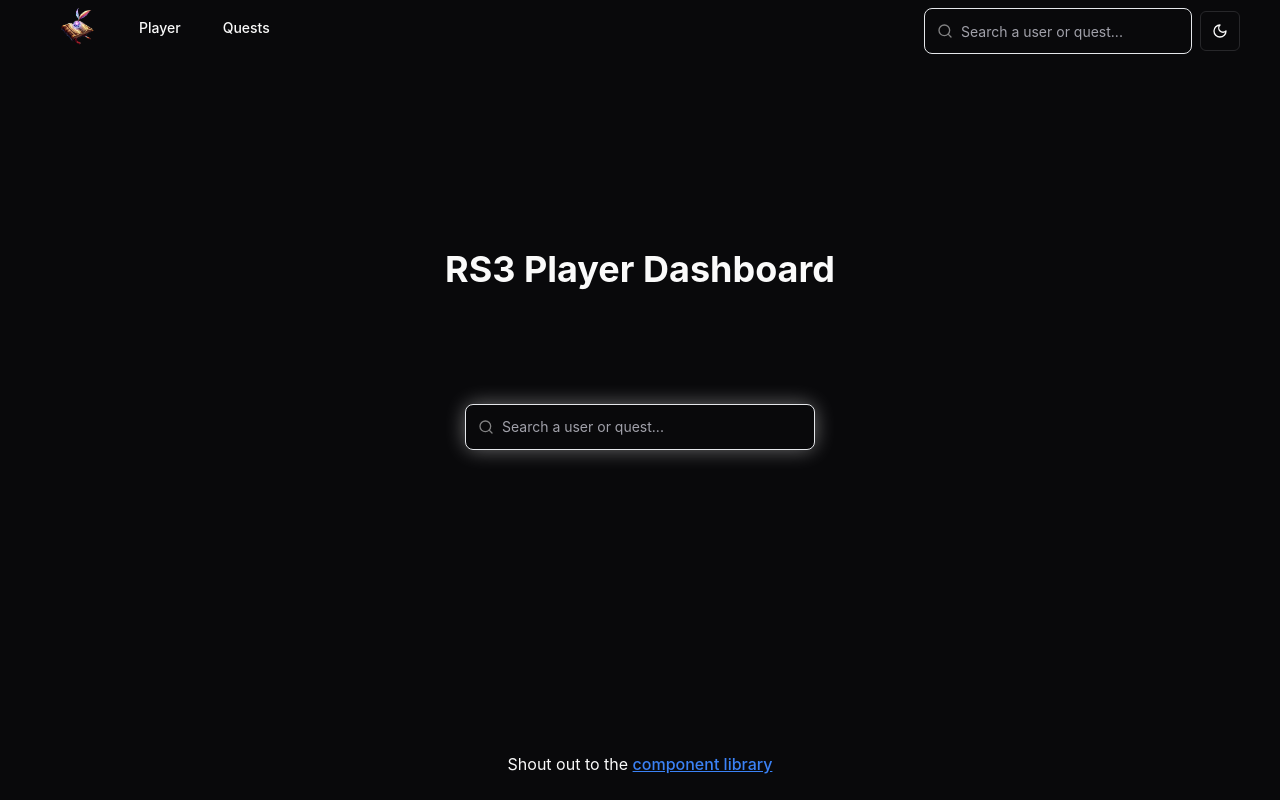
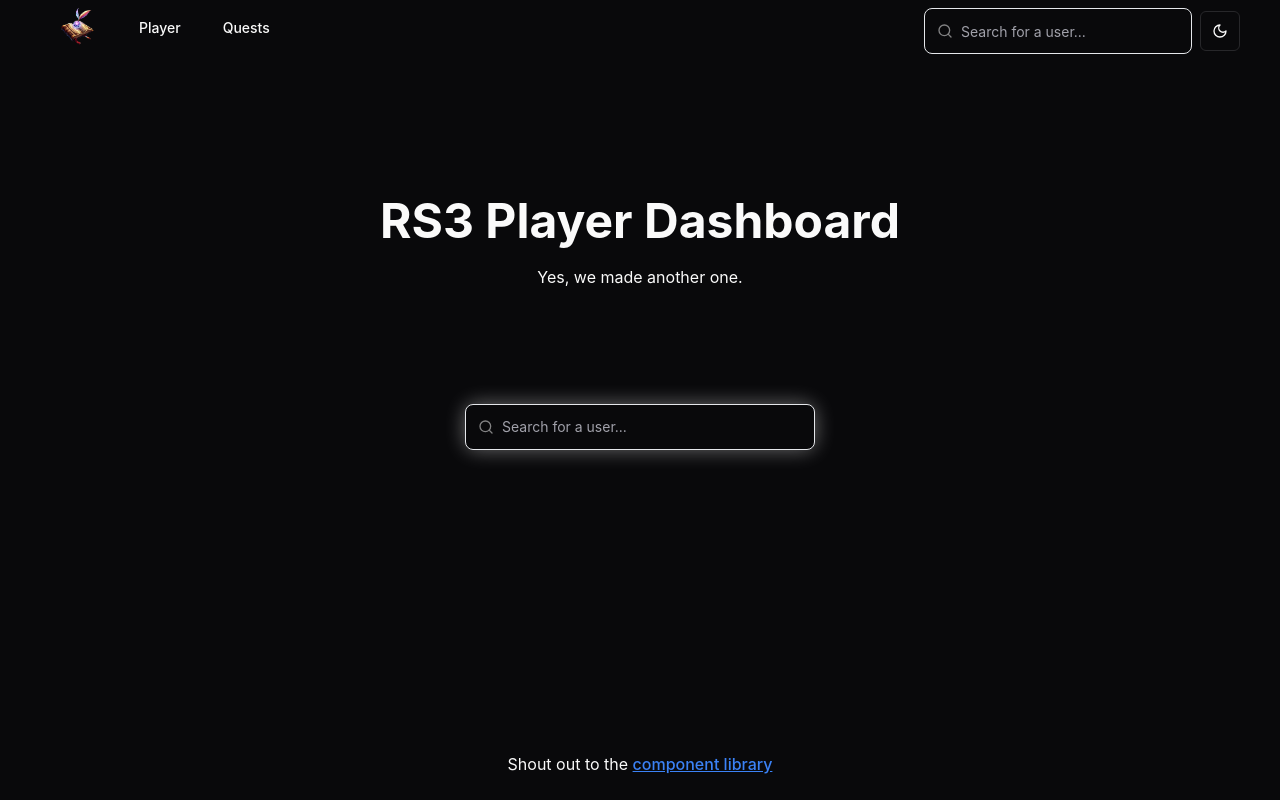
Before and after one commit to TheJoshJ/RS3PD, a React (Vite) app: page / in a window 1280 px wide. Built offline with nearby package versions, Linux system fonts and the light colour scheme.

Commit message:
Finalized home page redesign & bug fixes

```diff
--- a/src/hooks/getPlayerData.ts
+++ b/src/hooks/getPlayerData.ts
@@ -23,6 +23,7 @@
 }
 
 export interface PlayerData {
+  error?: string;
   magic: number;
   questsStarted: number;
   totalskill: number;
--- a/src/layout/Navbar.tsx
+++ b/src/layout/Navbar.tsx
@@ -37,7 +37,7 @@
           ))}
         </div>
         <div className="flex flex-row gap-2 items-center">
-          <Autocomplete />
+          <Autocomplete type="user" />
           <ModeToggle />
         </div>
       </div>
--- a/src/layout/components/Autocomplete.tsx
+++ b/src/layout/components/Autocomplete.tsx
@@ -14,7 +14,11 @@
 import Fuse from "fuse.js";
 import { useNavigate } from "react-router";
 
-export function Autocomplete() {
+interface AutocompleteProps {
+  type?: "quest" | "user";
+}
+
+export const Autocomplete = ({ type: searchType }: AutocompleteProps) => {
   const [selected, setSelected] = useState<boolean>(false);
   const [favorites, setFavorites] = useState<string[]>([]);
   const [search, setSearch] = useState("");
@@ -104,7 +108,15 @@
           ref={inputRef}
           value={search}
           onValueChange={setSearch}
-          placeholder="Search a user or quest..."
+          placeholder={
+            !searchType
+              ? "Search for a user or quest..."
+              : searchType === "user"
+              ? "Search for a user..."
+              : searchType === "quest"
+              ? "Search for a quest..."
+              : "Search for a user or quest..."
+          }
         />
         {selected && (
           <div className="absolute left-0 top-full mt-1 z-50 w-full h-auto rounded-lg border bg-background">
@@ -118,6 +130,7 @@
                   </CommandItem>
                 </CommandGroup>
               )}
+              {(!searchType || searchType == "user") && (
                 <CommandGroup
                   heading={(favorites.length > 0 && "Favorite Users") || ""}
                 >
@@ -133,7 +146,9 @@
                       ))
                     : null}
                 </CommandGroup>
-              <CommandSeparator />
+              )}
+              {!searchType && <CommandSeparator />}
+              {(!searchType || searchType === "quest") && (
                 <CommandGroup heading="Quests">
                   {filteredResults.length > 0 ? (
                     filteredResults.map((quest) => (
@@ -153,10 +168,11 @@
                     </CommandItem>
                   )}
                 </CommandGroup>
+              )}
             </CommandList>
           </div>
         )}
       </Command>
     </div>
   );
-}
+};
--- a/src/pages/home/Home.tsx
+++ b/src/pages/home/Home.tsx
@@ -4,7 +4,10 @@
   return (
     <div className="grid grid-rows-3 h-[calc(100vh-70px)]">
       <div className="flex items-end justify-center pb-4">
-        <h1 className="text-4xl font-bold">RS3 Player Dashboard</h1>
+        <div className="flex flex-col items-center gap-5">
+          <h1 className="text-5xl font-bold">RS3 Player Dashboard</h1>
+          <p>Yes, we made another one.</p>
+        </div>
       </div>
       <div className="flex items-center justify-center">
         <div
@@ -13,7 +16,7 @@
             boxShadow: "0 0 20px rgba(255, 255, 255, 0.4)",
           }}
         >
-          <Autocomplete />
+          <Autocomplete type="user" />
         </div>
       </div>
       <div className="flex items-end justify-center pb-4">
--- a/src/pages/player/Player.tsx
+++ b/src/pages/player/Player.tsx
@@ -9,6 +9,7 @@
 import { getPlayerData } from "@/hooks/getPlayerData";
 import { getSkillImage } from "@/utils/getSkillImage";
 import { getSkillName } from "@/utils/getSkillName";
+import { Skeleton } from "@/components/ui/skeleton";
 
 const Player = () => {
   const { username } = useParams();
@@ -21,6 +22,7 @@
     username || "",
     true
   );
+  const hasProfile = !playerData?.error || playerData.error !== "NO_PROFILE";
 
   useEffect(() => {
     const favoritesData = localStorage.getItem(LOCAL_STORAGE_KEY);
@@ -94,7 +96,6 @@
 
       setFavorites(updatedFavorites);
       localStorage.setItem(LOCAL_STORAGE_KEY, JSON.stringify(updatedFavorites));
-      console.log(`Updated casing for ${existingFavorite} to ${apiUsername}`);
     }
   }, [playerData?.name, favorites]);
 
@@ -117,7 +118,21 @@
           </div>
         </div>
       )}
-      {username && (
+      {!hasProfile && (
+        <div className={"flex flex-col items-center text-center"}>
+          <div>
+            <p className="text-3xl">😔</p>
+            <p>Oh, no!</p>
+            <br />
+            <p>Looks like that player doesn't seem to exist!</p>
+          </div>
+          <div>
+            Try searching for a different player,{" "}
+            <a href="GIMJoshJ">GIMJoshJ</a> will work!
+          </div>
+        </div>
+      )}
+      {username && hasProfile && (
         <div className="grid grid-cols-10 grid-rows-[auto] px-8 gap-4">
           <div className="col-start-1 col-end-3 row-start-1 row-end-2 border-secondary border rounded-md">
             {username && (
@@ -141,6 +156,13 @@
                 </div>
                 <ProfileWidget title={"Skills left to 99"}>
                   <div className="grid grid-cols-6 gap-4">
+                    {!playerData &&
+                      Array.from({ length: 5 }).map((_, index) => (
+                        <Skeleton
+                          key={index}
+                          className="h-5 w-[100%] col-span-6"
+                        />
+                      ))}
                     {playerData?.skillvalues.map((skill) => {
                       if (skill.level < 99) {
                         return (
@@ -157,6 +179,13 @@
                 </ProfileWidget>
                 <ProfileWidget title={"Skills left to 120"}>
                   <div className="grid grid-cols-6 gap-4">
+                    {!playerData &&
+                      Array.from({ length: 5 }).map((_, index) => (
+                        <Skeleton
+                          key={index}
+                          className="h-5 w-[100%] col-span-6"
+                        />
+                      ))}
                     {playerData?.skillvalues.map((skill) => {
                       if (skill.level >= 99 && skill.level < 120) {
                         return (
```
Lines whose indentation alone changed are shown as unchanged.
